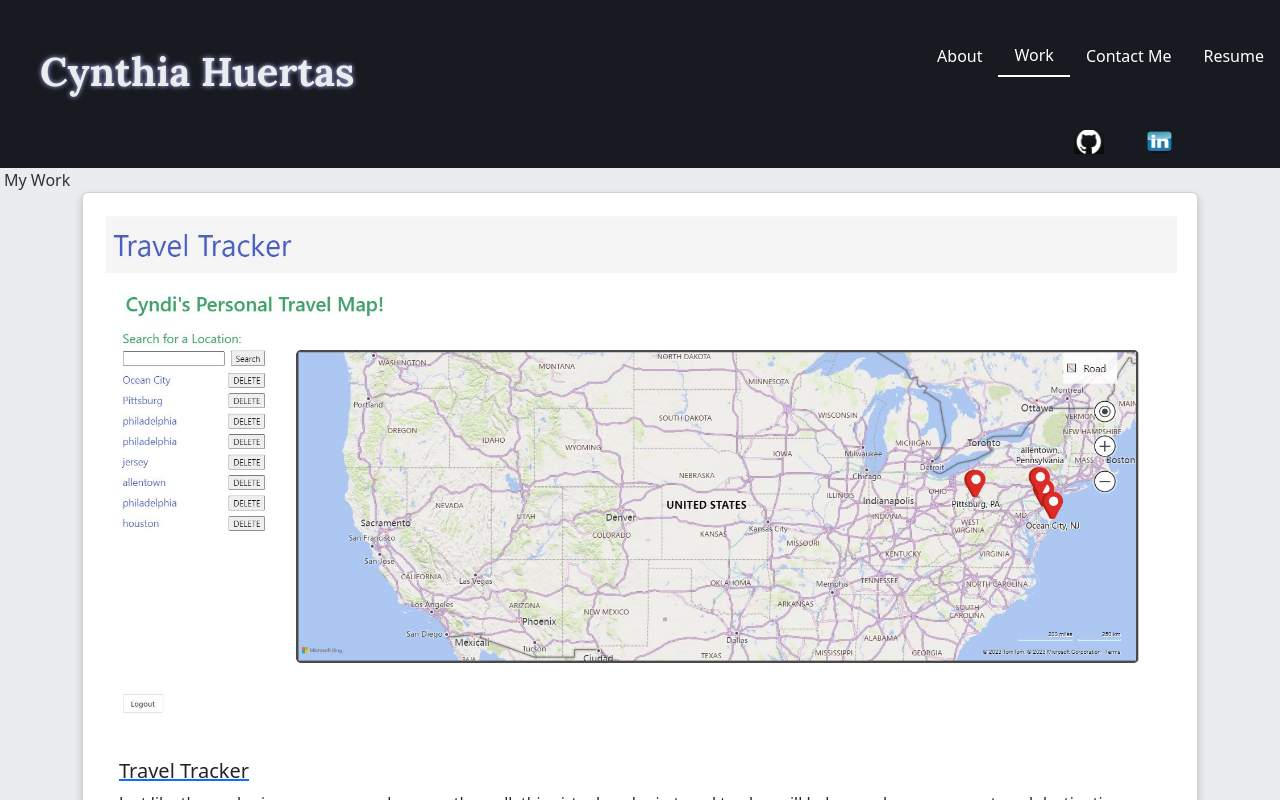
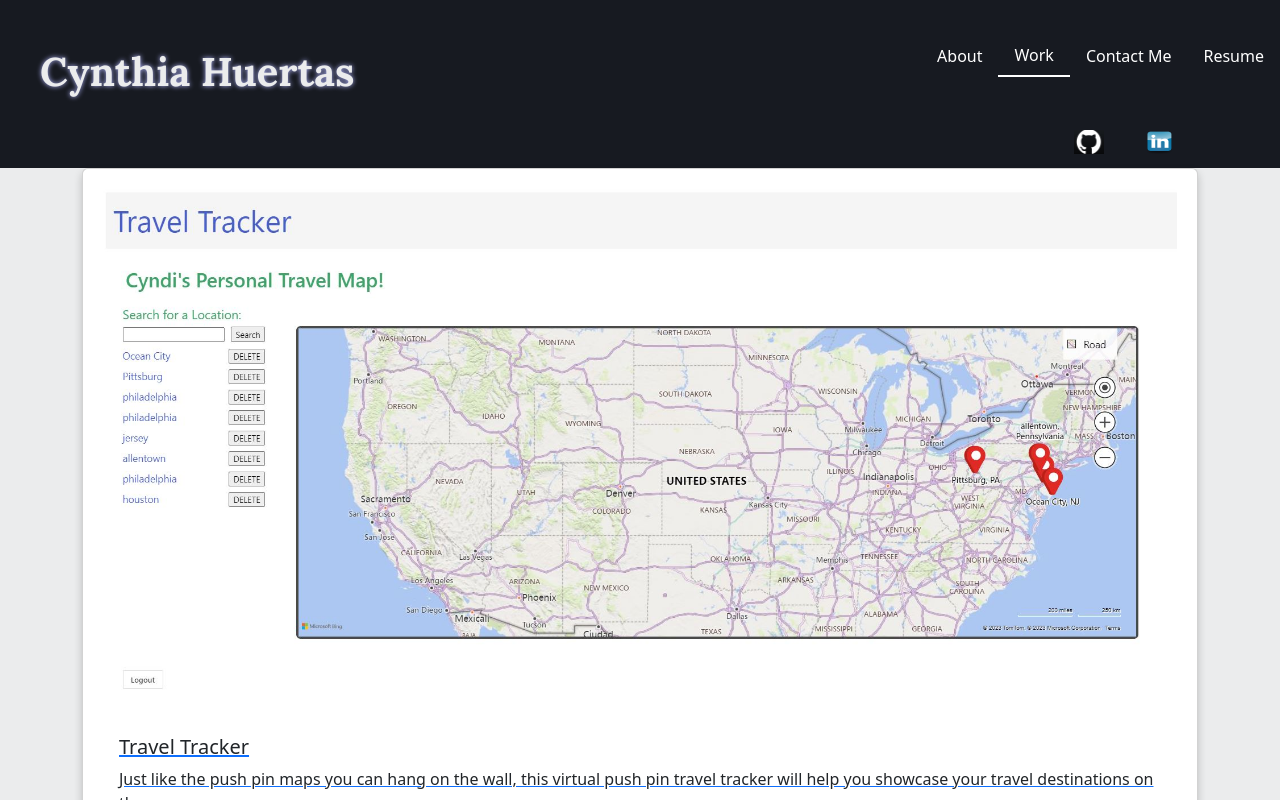
Before and after one commit to CyndiHue/HuertasCPortfolio, a React (Vite) app: page /Work in a window 1280 px wide. Shown: the top 800 px of the page. Built offline with nearby package versions, Linux system fonts and the light colour scheme; a web font is replaced by a local one.

Commit message:
minor change

```diff
--- a/src/pages/Work.jsx
+++ b/src/pages/Work.jsx
@@ -7,7 +7,7 @@ import projectThree from '../assets/project3.jpg'
 export default function Work() {
     return (
       <>
-      <div className="row"> My Work
+      <div className="row">
 
       </div>
       <div className="container">
```
